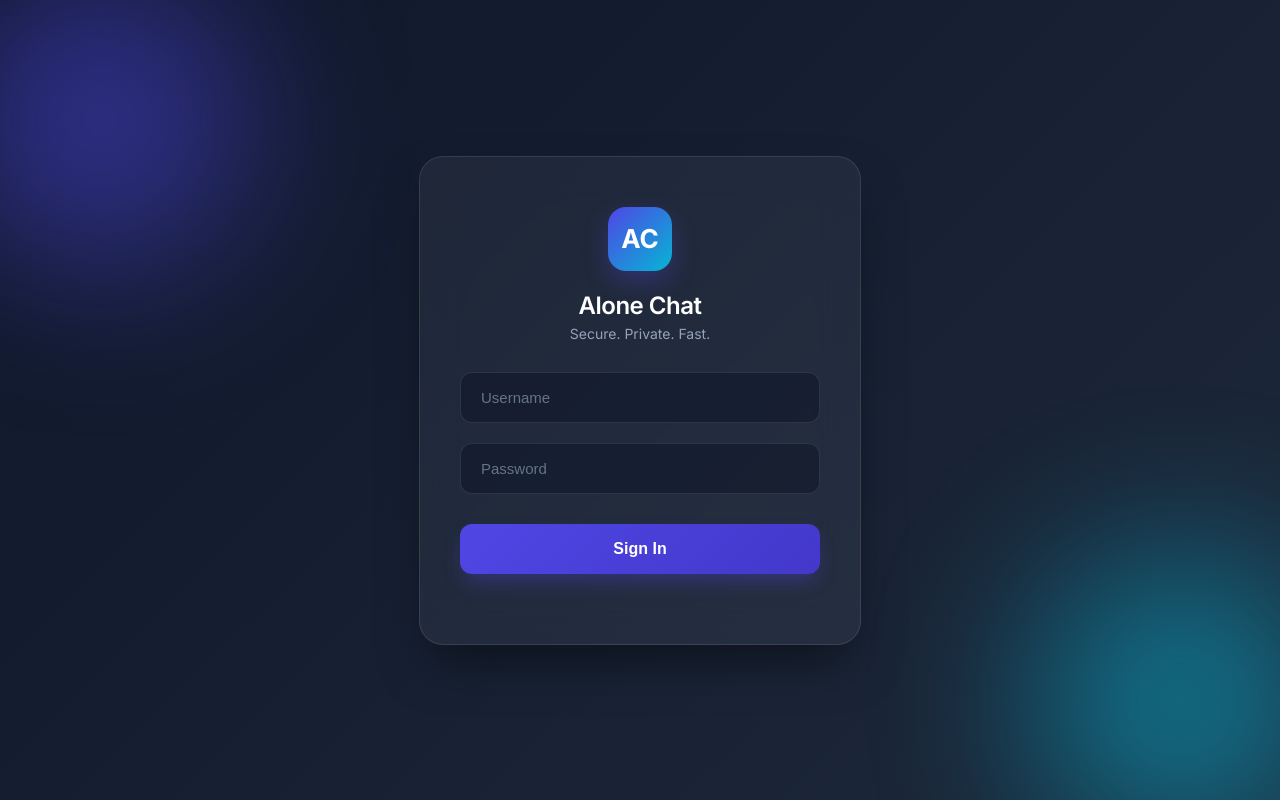
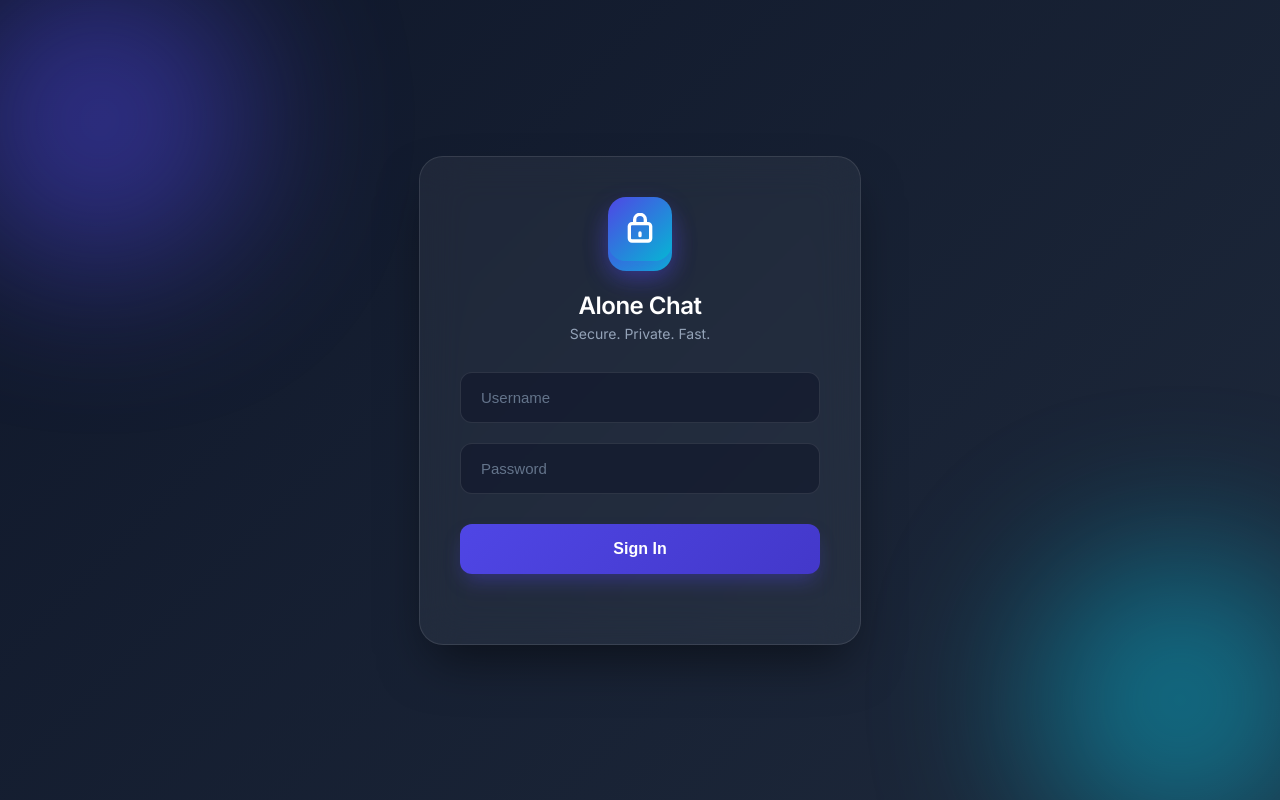
Before and after one commit to cyber-lol-0/Private-chat, a website: page public/index.html in a window 1280 px wide. Drawn offline with nearby package versions, Linux system fonts and the light colour scheme; no server answers.

Commit message:
Update index.html

```diff
--- a/public/index.html
+++ b/public/index.html
@@ -15,7 +15,13 @@
         <div class="orb orb-2"></div>
 
         <div class="glass-card">
-            <div class="logo">AC</div>
+            <div class="logo"><div class="logo">
+    <svg width="32" height="32" viewBox="0 0 24 24" fill="none" xmlns="http://www.w3.org/2000/svg">
+        <path d="M12 15V17M6 21H18C19.1046 21 20 20.1046 20 19V10C20 8.89543 19.1046 8 18 8H6C4.89543 8 4 8.89543 4 10V19C4 20.1046 4.89543 21 6 21ZM16 8V5C16 2.79086 14.2091 1 12 1C9.79086 1 8 2.79086 8 5V8H16Z"
+              stroke="white" stroke-width="2.5" stroke-linecap="round" stroke-linejoin="round"/>
+    </svg>
+</div>
+            </div>
             <h2>Alone Chat</h2>
             <p class="subtitle">Secure. Private. Fast.</p>
 
```
